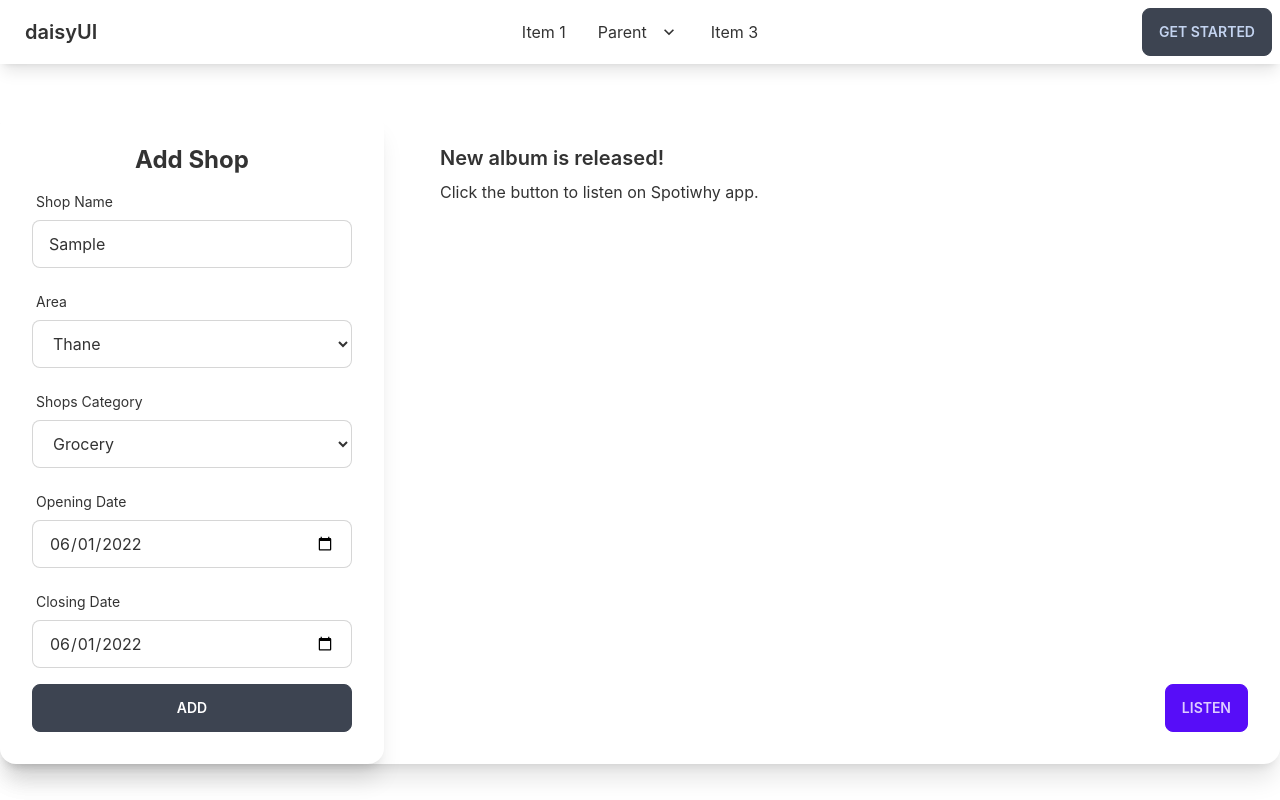
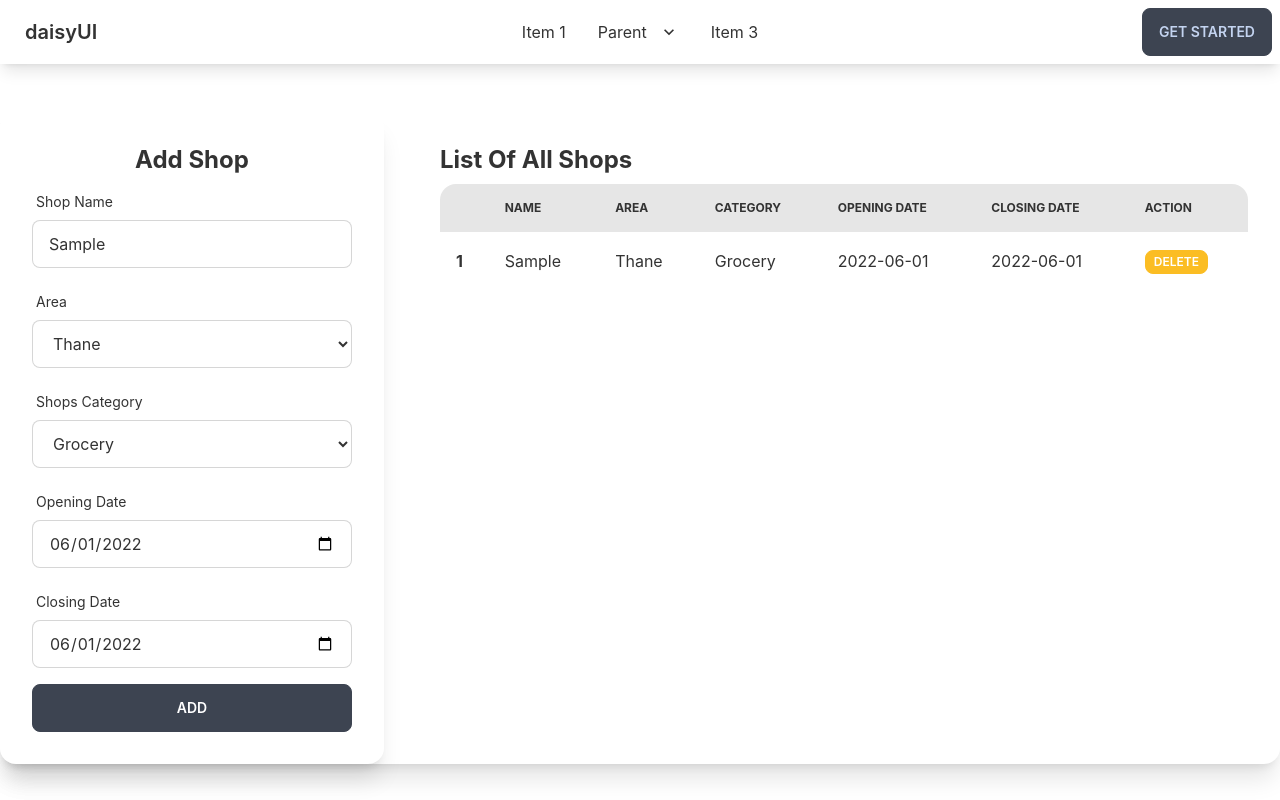
Before and after one commit to rokib97/shop-app-task, a React (Create React App) app: page / in a window 1280 px wide. Both pictures are taken after typing "Sample" into the empty fields and a click on the input "add". Built offline with nearby package versions, Linux system fonts and the light colour scheme.

Commit message:
added delete functonality

```diff
--- a/src/actions/index.js
+++ b/src/actions/index.js
@@ -7,3 +7,9 @@ export const addToShop = (data) => {
     },
   };
 };
+export const deleteShop = (id) => {
+  return {
+    type: "DELETESHOP",
+    id,
+  };
+};
--- a/src/components/AddShop.js
+++ b/src/components/AddShop.js
@@ -1,9 +1,11 @@
 import React, { useState } from "react";
 import { useForm } from "react-hook-form";
-import { useDispatch } from "react-redux";
+import { useDispatch, useSelector } from "react-redux";
 import { addToShop } from "../actions";
+import Shop from "./Shop";
 
 const AddShop = () => {
+  const list = useSelector((state) => state.shopReducer.list);
   const dispatch = useDispatch();
   const [date, setDate] = useState(new Date().toISOString().slice(0, 10));
   const [closingDate, setClosingDate] = useState(
@@ -179,10 +181,31 @@ const AddShop = () => {
           </div>
         </div>
         <div class="card-body">
-          <h2 class="card-title">New album is released!</h2>
-          <p>Click the button to listen on Spotiwhy app.</p>
-          <div class="card-actions justify-end">
-            <button class="btn btn-primary">Listen</button>
+          <h2 class="card-title font-bold text-2xl">List Of All Shops</h2>
+          <div class="overflow-x-auto">
+            <table class="table w-full">
+              <thead>
+                <tr>
+                  <th></th>
+                  <th>Name</th>
+                  <th>Area</th>
+                  <th>Category</th>
+                  <th>Opening Date</th>
+                  <th>Closing Date</th>
+                  <th>Action</th>
+                </tr>
+              </thead>
+              <tbody>
+                {list.map((shop, index) => (
+                  <Shop
+                    key={shop.id}
+                    shop={shop.data}
+                    index={index}
+                    id={shop.id}
+                  />
+                ))}
+              </tbody>
+            </table>
           </div>
         </div>
       </div>
--- /dev/null
+++ b/src/components/Shop.js
@@ -0,0 +1,30 @@
+import React from "react";
+import { useDispatch } from "react-redux";
+import { deleteShop } from "../actions";
+
+const Shop = ({ shop, index, id }) => {
+  const dispatch = useDispatch();
+  const { name, category, close, date, area } = shop || {};
+  return (
+    <>
+      <tr>
+        <th>{index + 1}</th>
+        <td>{name}</td>
+        <td>{area}</td>
+        <td>{category}</td>
+        <td>{date}</td>
+        <td>{close}</td>
+        <td>
+          <button
+            onClick={() => dispatch(deleteShop(id))}
+            class="btn btn-xs btn-warning text-white text-bold"
+          >
+            Delete
+          </button>
+        </td>
+      </tr>
+    </>
+  );
+};
+
+export default Shop;
--- a/src/reducers/addShopReducer.js
+++ b/src/reducers/addShopReducer.js
@@ -3,7 +3,7 @@ const initialData = {
 };
 const shopReducer = (state = initialData, action) => {
   switch (action.type) {
-    case "addToShop":
+    case "ADDSHOP":
       const { id, data } = action.payload;
       return {
         ...state,
@@ -15,6 +15,13 @@ const shopReducer = (state = initialData, action) => {
           },
         ],
       };
+
+    case "DELETESHOP":
+      const newList = state.list.filter((shop) => shop.id !== action.id);
+      return {
+        ...state,
+        list: newList,
+      };
     default:
       return state;
   }
```
